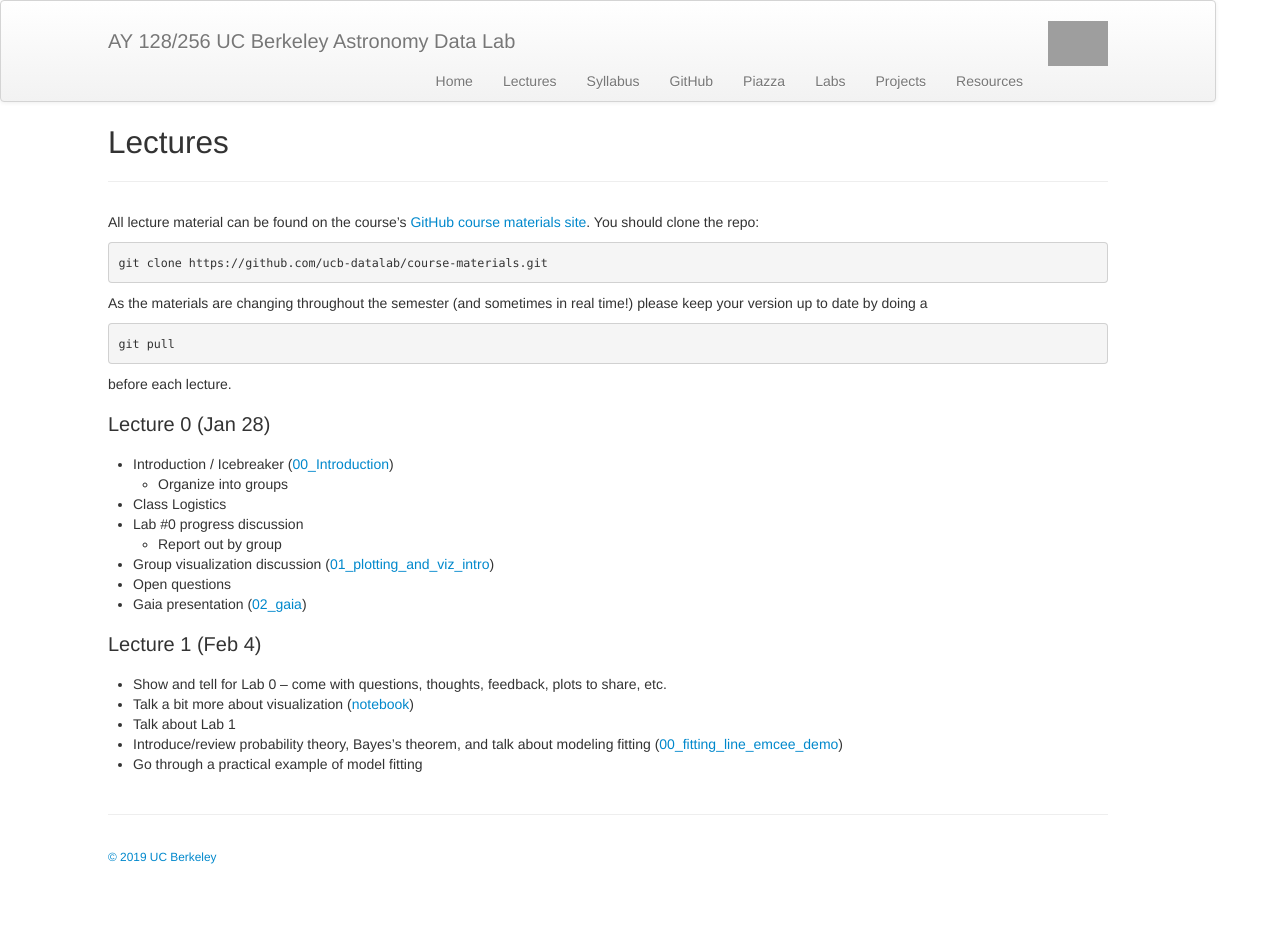
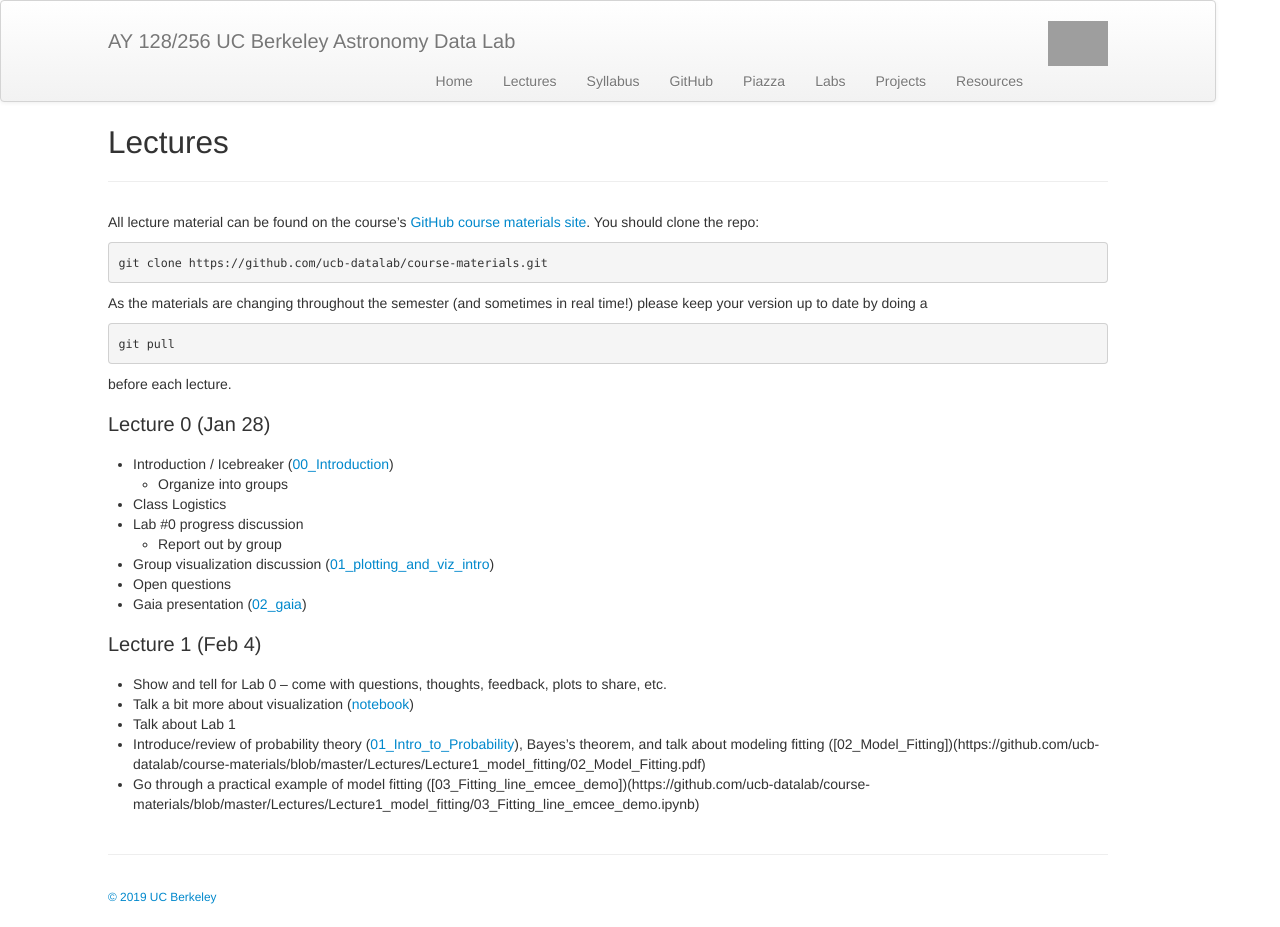
Before and after one commit to ucb-datalab/ucb-datalab.github.io, a Jekyll site: the page built from pages/lectures.md, in a window 1280 px wide. Built offline with Jekyll 4.4.1, drawn with Linux system fonts in a browser that asks for light colours; before the commit the page ends 900 px from its top, so only the background shows below that; grey boxes are pictures that could not be loaded.

Commit message:
lecture 1 links

```diff
--- a/pages/lectures.md
+++ b/pages/lectures.md
@@ -34,5 +34,5 @@
 - Show and tell for Lab 0 &ndash; come with questions, thoughts, feedback, plots to share, etc.
 - Talk a bit more about visualization ([notebook](https://github.com/ucb-datalab/course-materials/blob/master/Lectures/Lecture0_Viz_and_Gaia/01_example_figs.ipynb))
 - Talk about Lab 1
-- Introduce/review probability theory, Bayes's theorem, and talk about modeling fitting ([00\_fitting\_line\_emcee\_demo](https://github.com/ucb-datalab/course-materials/blob/master/Lectures/Lecture1_model_fitting/00_fitting_line_emcee_demo.ipynb))
-- Go through a practical example of model fitting
+- Introduce/review of probability theory ([01\_Intro\_to\_Probability](https://github.com/ucb-datalab/course-materials/blob/master/Lectures/Lecture1_model_fitting/01_Intro_to_Probability.pdf)), Bayes's theorem, and talk about modeling fitting ([02\_Model\_Fitting])(https://github.com/ucb-datalab/course-materials/blob/master/Lectures/Lecture1_model_fitting/02_Model_Fitting.pdf)
+- Go through a practical example of model fitting ([03\_Fitting\_line\_emcee\_demo])(https://github.com/ucb-datalab/course-materials/blob/master/Lectures/Lecture1_model_fitting/03_Fitting_line_emcee_demo.ipynb)
```
